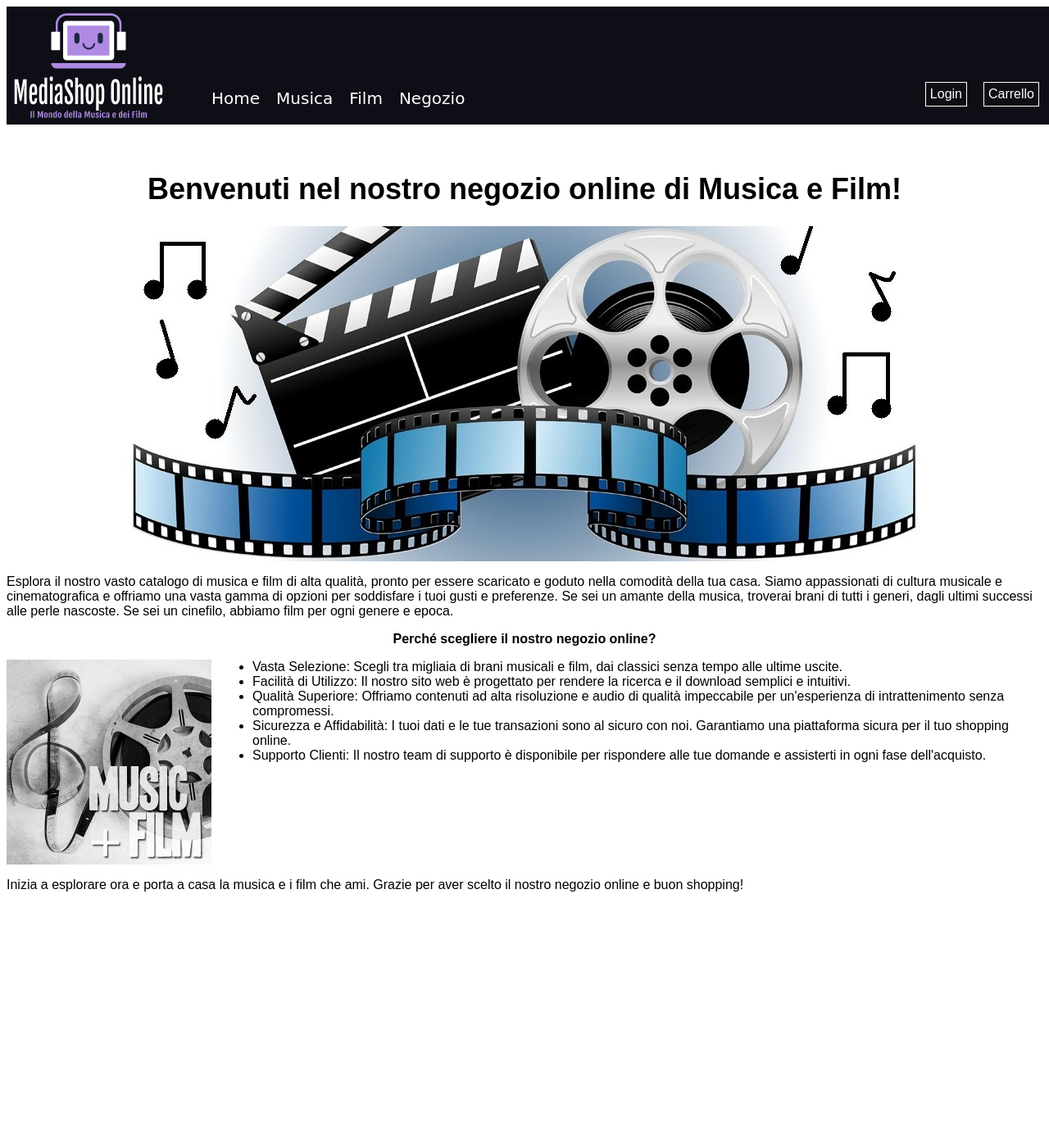
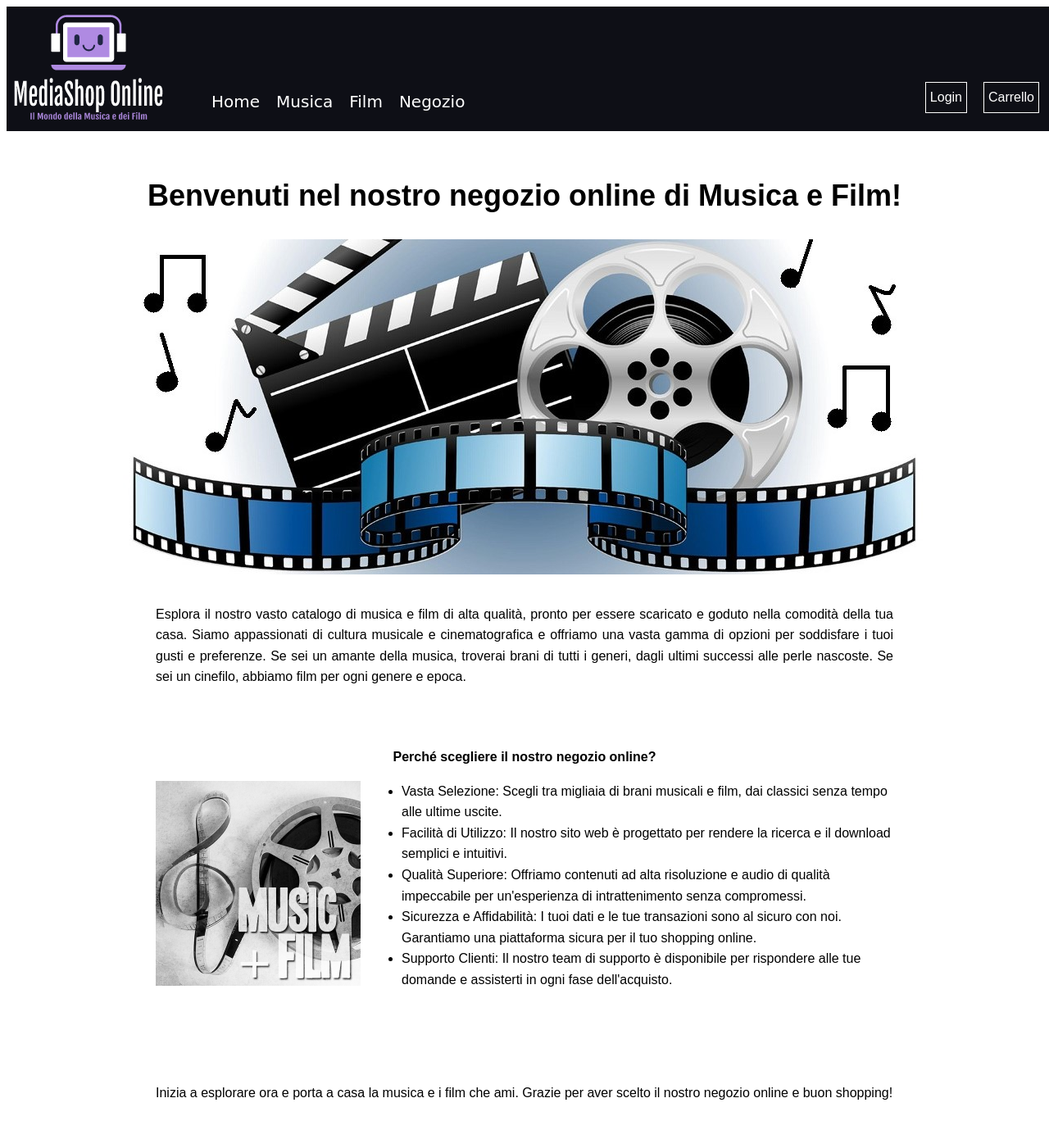
Before and after one commit to spar-git/stefano.parente.PHP-MySQL, a PHP site: page /homePage.php in a window 1280 px wide. Shown: the whole page at 82% size. Before the commit the page ends 1088 px from the top, so only its background shows below. Run offline with PHP 8.4, Linux system fonts and the light colour scheme.

Commit message:
Update mieistili.css

```diff
--- a/mieistili.css
+++ b/mieistili.css
@@ -1,4 +1,3 @@
-
 /* ---------stili per menù d'intestazione--------------*/
 .menu-container {
   background-color: #0e0f16;
@@ -63,8 +62,12 @@
 }
 
 /* --------- stili per la home page ---------*/
-section {
-  max-width: 800px;
+body{
+  font-family: 'Open Sans', Arial, sans-serif;
+  line-height: 1.6;
+}
+div:not([class]) {
+  max-width: 900px;
   margin: 0 auto;
   text-align: justify;
   padding: 20px;
```
